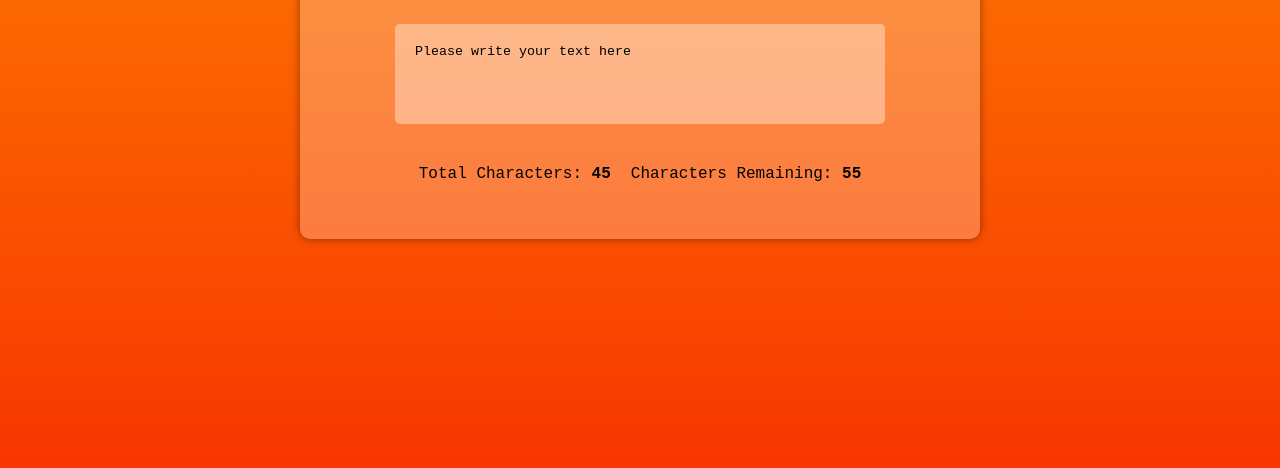
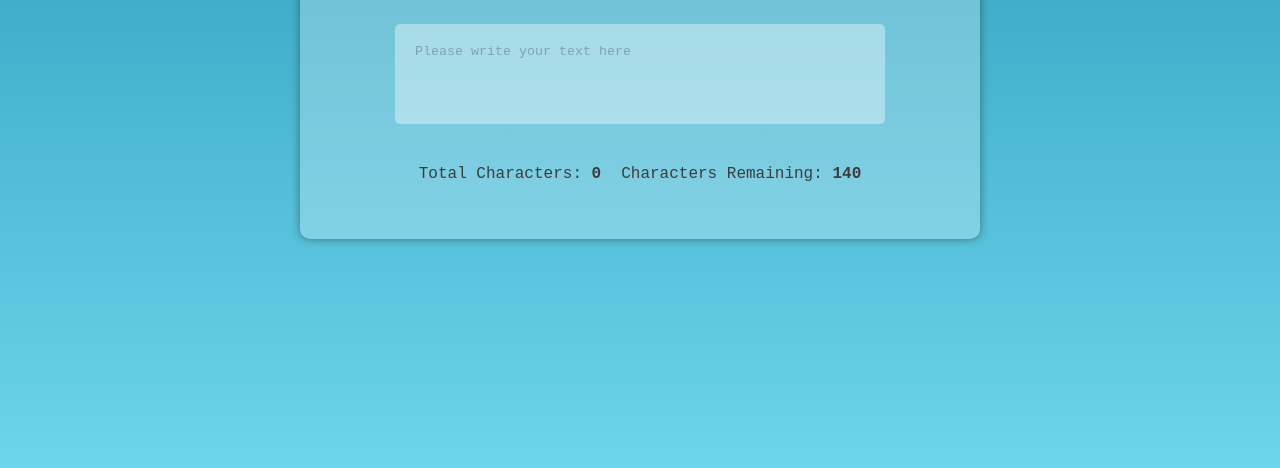
Before and after one commit to stephenkettley/character-counter, a plain HTML site: page index.html in a window 1280 px wide. Shown: the part 332-800 px from the top of the page. Drawn offline with Linux system fonts and the light colour scheme.

Commit message:
finalise structure and styling

```diff
--- a/index.html
+++ b/index.html
@@ -9,11 +9,12 @@
 <body>
     <div class="container">
         <h2 class="heading">Character Counter</h2>
-        <textarea id="text-area" class="text-area" placeholder="Please write your text here" maxlength="100"></textarea>
+        <textarea id="text-area" class="text-area" placeholder="Please write your text here" maxlength="140"></textarea>
         <div class="counter-container">
-            <p>Total Characters: <span class="total-counter" id="total-counter">45</span></p>
-            <p>Characters Remaining: <span class="remaining-counter" id="remaining-counter">55</span></p>
+            <p>Total Characters: <span class="total-counter" id="total-counter"></span></p>
+            <p>Characters Remaining: <span class="remaining-counter" id="remaining-counter"></span></p>
         </div>
     </div>
+    <script src="index.js"></script>
 </body>
 </html>
--- a/style.css
+++ b/style.css
@@ -6,8 +6,9 @@ body {
     justify-content: center;
     align-items: center;
     height: 100vh;
-    background-image: linear-gradient(to bottom, #fe8c00, #f83600);
+    background-image: linear-gradient(to bottom, #2193b0, #6dd5ed);
     user-select: none;
+    color: rgb(60, 60, 60);
 }
 
 .heading {
@@ -38,7 +39,7 @@ body {
 }
 
 .text-area::placeholder {
-    color: black;
+    color: #00000040;
 }
 
 .counter-container {
```
